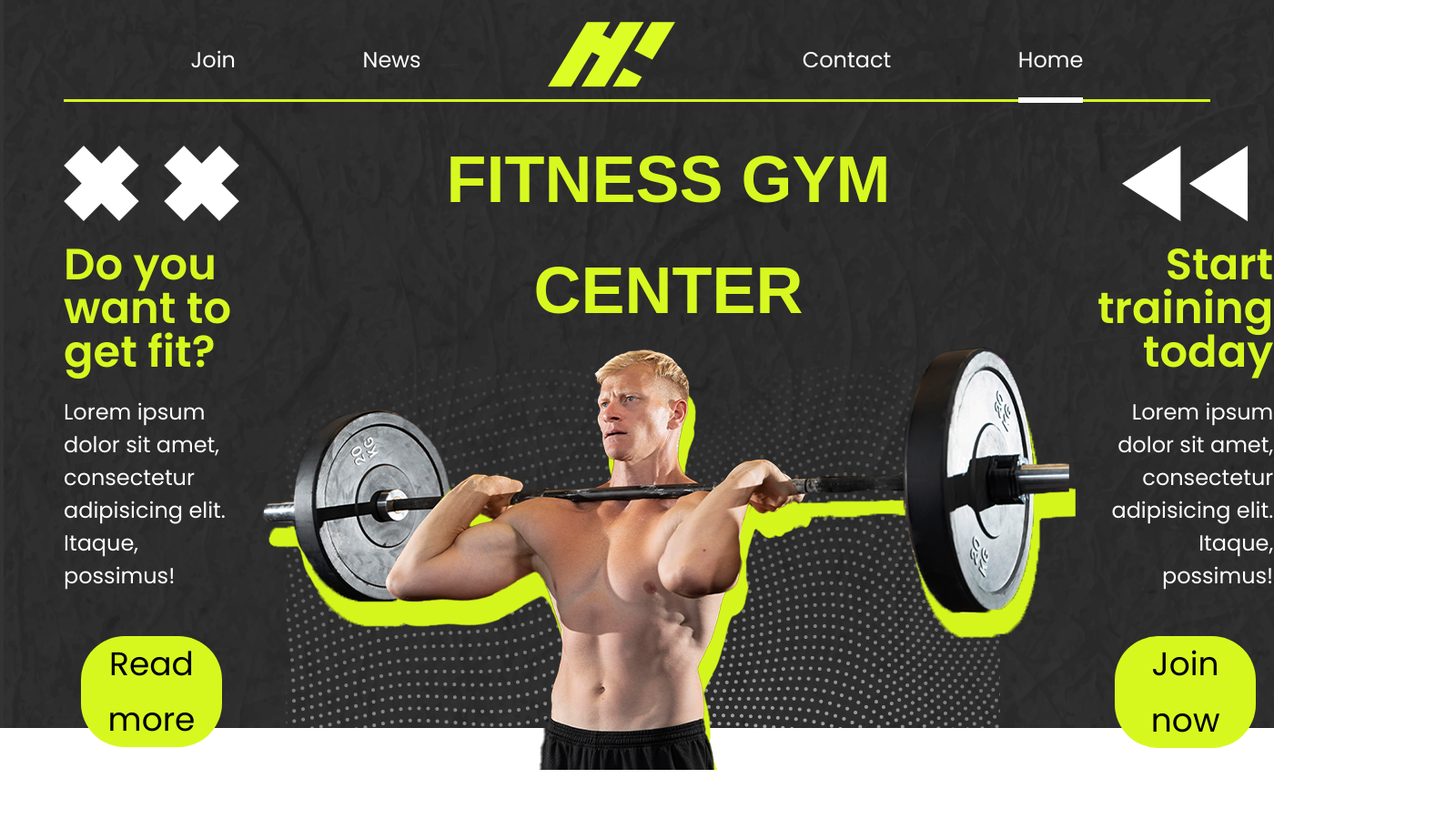
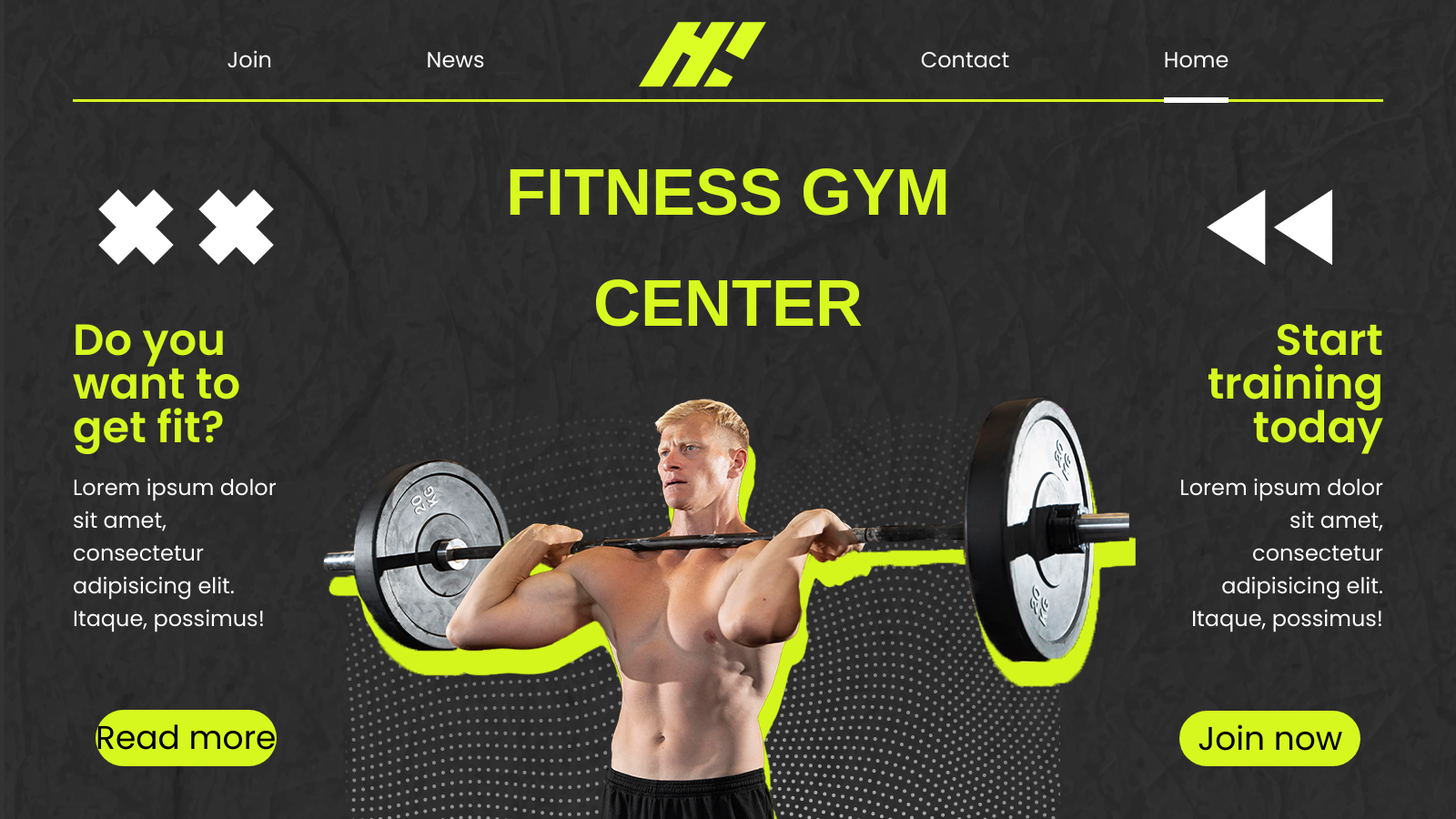
Before and after one commit to Babahasko/gym.github.io, a plain HTML site: page index.html in a window 1280 px wide. Shown: the whole page at 91% size, 1600 px wide, since content can reach past the window. Before the commit the page ends 846 px from the top, so only its background shows below. Drawn offline with Linux system fonts and the light colour scheme; a web font is replaced by a local one.

Commit message:
Edit min-height

```diff
--- a/style.css
+++ b/style.css
@@ -29,7 +29,8 @@ h1, h2, h3, h4, h5, h6 {
 .page {
     display: grid;
     grid-template-rows: 1fr 5fr;
-    min-width: 1400px;
+    min-width: 1600px;
+    min-height: 900px;
     width: 100%;
     height: 100vh;
     background:#333 url("img/texture.png");
```
